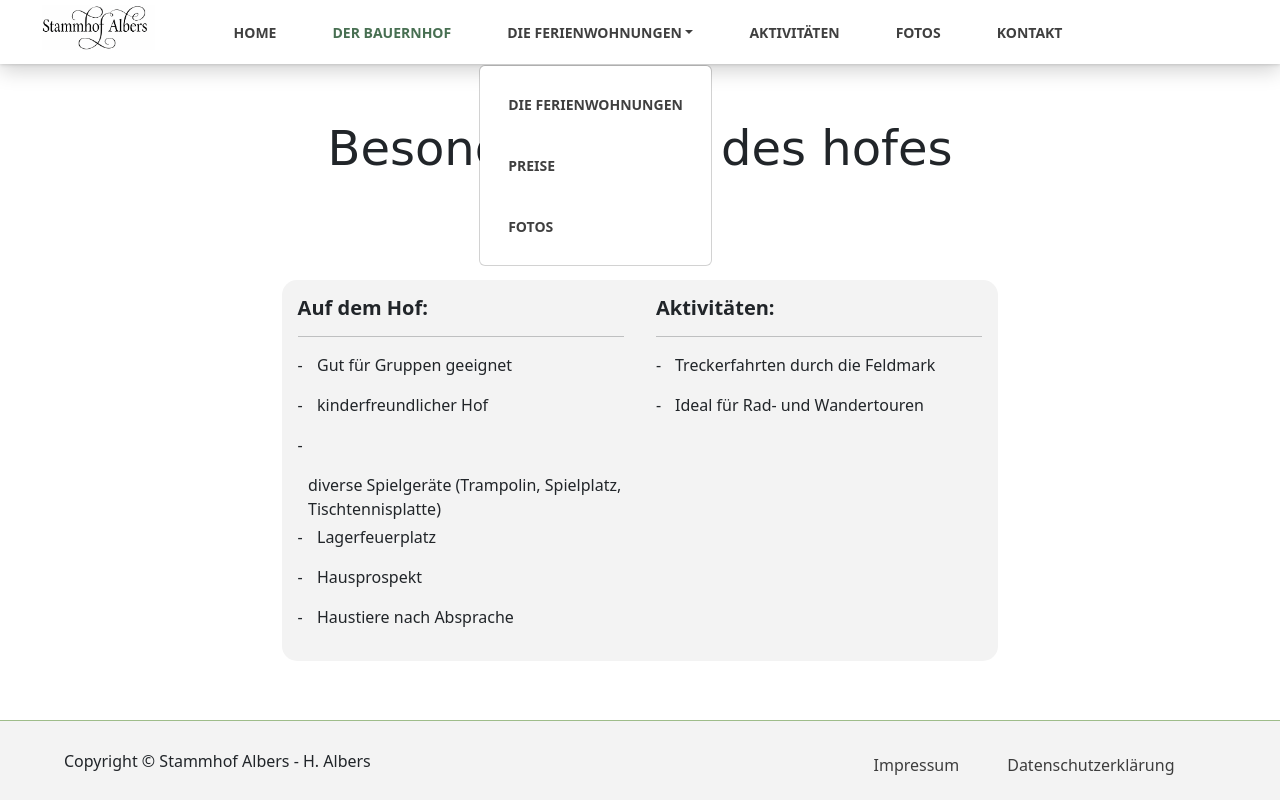
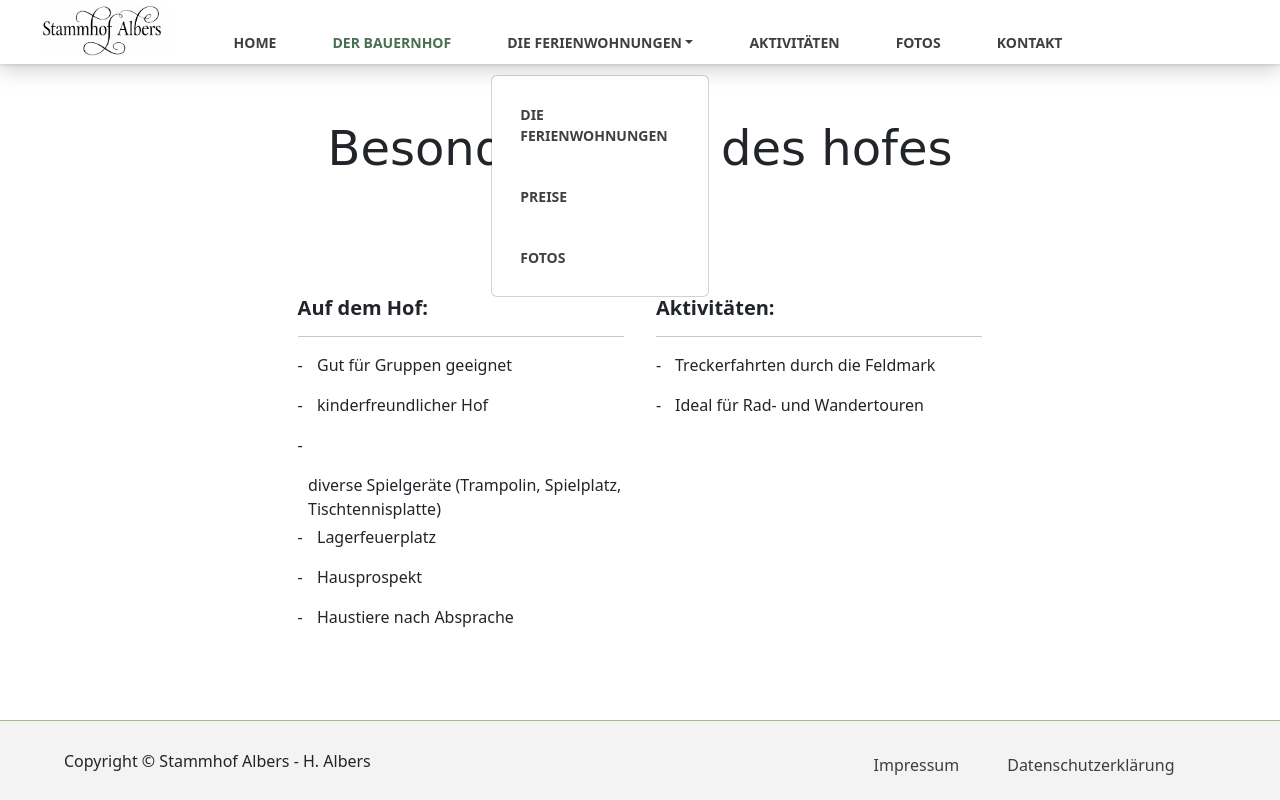
Before and after one commit to supernasee/website-stammhof, a plain HTML site: page bauernhof.html in a window 1280 px wide. Both pictures are taken after a click on the button "DIE FERIENWOHNUNGEN". Drawn offline with nearby package versions, Linux system fonts and the light colour scheme; a web font is replaced by a local one.

Commit message:
design changes

```diff
--- a/bauernhof.html
+++ b/bauernhof.html
@@ -9,6 +9,7 @@
     <title>Stammhof Albers</title>
 </head>
 <body>
+<div class="min-h">
     <div class="sticky-top bg-white">
         <nav class="navbar navbar-expand-lg">
             <div class="container-fluid">
@@ -41,7 +42,6 @@
             </div>
         </nav>
     </div>
-<div class="min-h">
     <div class="text-center text-container">
         <p class="title p-5">Besonderheiten des hofes</p>
     </div>
--- a/main.css
+++ b/main.css
@@ -18,13 +18,18 @@
 .navbar-nav {
     margin: 0 auto;
 }
+
+.z-100 {
+    z-index: 100;
+}
+
 .navbar-brand img {
-    height: 100%;
-    max-height: 45px;
+    height: 80%;
     width: auto;
     position: absolute;
     margin-top: -27px;
     margin-left: 30px;
+    z-index: 150;
 }
 .navbar {
     height: 9svh;
@@ -32,8 +37,16 @@
 }
 
 .navbar-collapse {
+    margin-top: 20px;
     background-color: #f7f5f5;
     border-radius: 10px;
+    z-index: 200;
+    position: relative;
+}
+
+.dropdown-menu {
+    width: 90%;
+    margin-left: 5%;
 }
 
 @media screen and (min-width:768px) {
@@ -44,7 +57,6 @@
 
     .navbar {
         height: 8svh;
-        box-shadow: 0 0 4px 0 rgba(0, 0, 0, 0.2), 0 6px 20px 0 rgba(0, 0, 0, 0.19);
     }
 }
 
@@ -193,14 +205,19 @@
 }
 
 .min-h {
-    min-height: 82vh;
+    min-height: 90vh;
 }
 
 .bauernhof-list {
-    width: 56vw;
-    margin-left: 22vw;
-    background-color: rgba(243, 243, 243, 1);
-    border-radius: 15px;
+    width: 90vw;
+    margin-left: 5vw;
+}
+
+@media screen and (min-width: 768px) {
+    .bauernhof-list {
+        width: 56vw;
+        margin-left: 22vw;
+    }
 }
 
 .bauernhof-item {
```
Also changed, not shown: aktivitaeten.html (+1 -1 lines), datenschutzerklaerung.html (+1 -2 lines), ferienwohnung-details.html (+1 -1 lines), ferienwohnung-fotos.html (+1 -1 lines), ferienwohnung-preise.html (+1 -1 lines), fotos.html (+1 -2 lines), impressum.html (+1 -2 lines), index.html (+2 -3 lines), kontakt.html (+1 -2 lines). Lines whose indentation alone changed are shown as unchanged.
